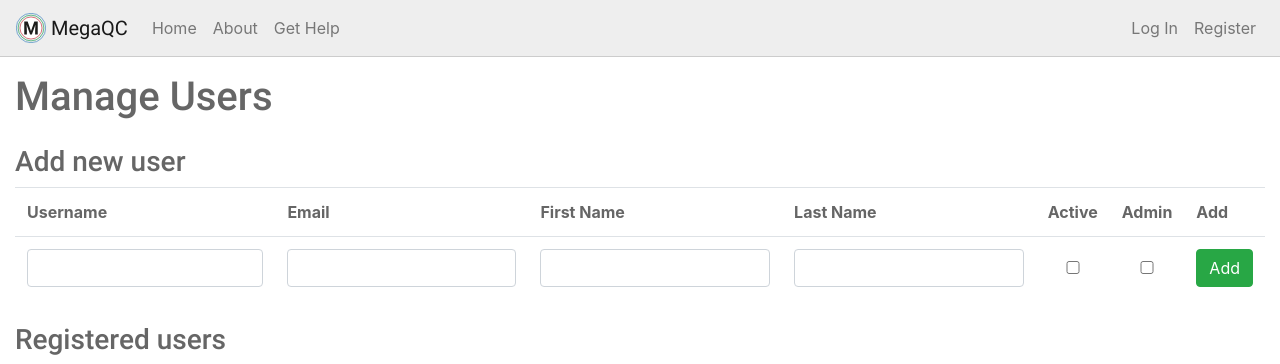
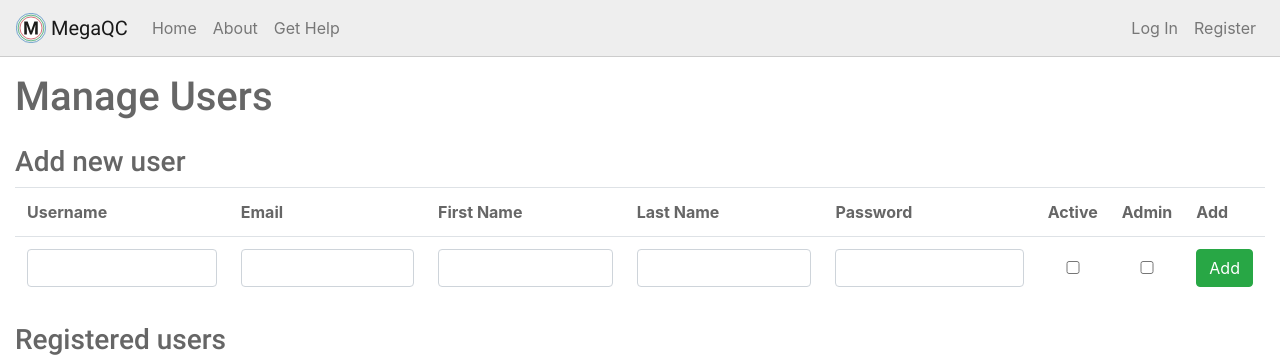
Before and after one commit to MultiQC/MegaQC, a Python web app: template megaqc/templates/users/manage_users.html in a window 1280 px wide. Shown: the top 364 px of the page. Run offline with Jinja, Linux system fonts and the light colour scheme; the template is opened without the code that fills it, so the values that code supplies are empty.

Commit message:
Allow admin to set password for a new user

```diff
--- a/megaqc/api/views.py
+++ b/megaqc/api/views.py
@@ -187,7 +187,7 @@ def admin_add_users(user, *args, **kwargs):
         abort(400)
     new_user = User(**data)
     new_user.enforce_admin()
-    password = new_user.reset_password()
+    password = data['password']
     new_user.active = True
     new_user.save()
     return jsonify({"success": True, "password": password, "api_token": user.api_token})
--- a/megaqc/templates/users/manage_users.html
+++ b/megaqc/templates/users/manage_users.html
@@ -12,6 +12,7 @@
         <th>Email</th>
         <th>First Name</th>
         <th>Last Name</th>
+        <th>Password</th>
         <th>Active</th>
         <th>Admin</th>
         <th>Add</th>
@@ -21,6 +22,7 @@
         <td><input class="form-control" name="email" type="email" /></td>
         <td><input class="form-control" name="first_name" type="text" /></td>
         <td><input class="form-control" name="last_name" type="text" /></td>
+        <td><input class="form-control" name="password" type="text" /></td>
         <td class="align-middle"><input class="form-control" name="active" type="checkbox" /></td>
         <td class="align-middle"><input class="form-control" name="is_admin" type="checkbox" /></td>
         <td><input type="button" class="btn btn-success add_btn" name="add_btn" value="Add"/></td>
```
